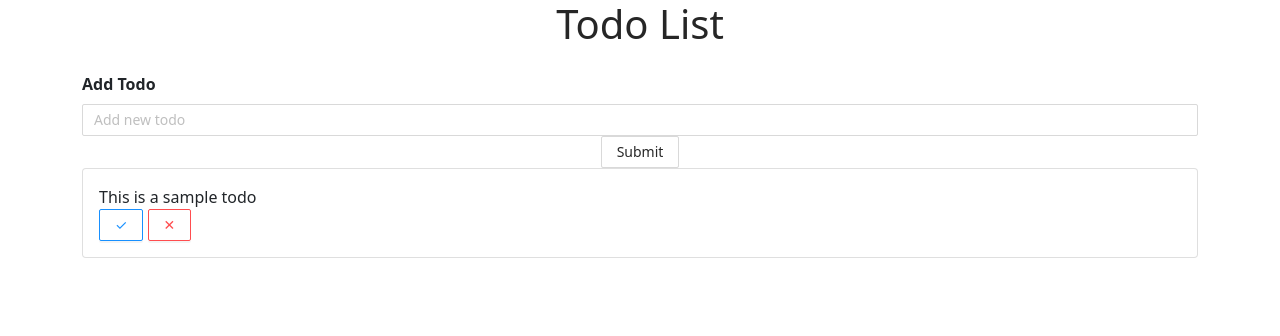
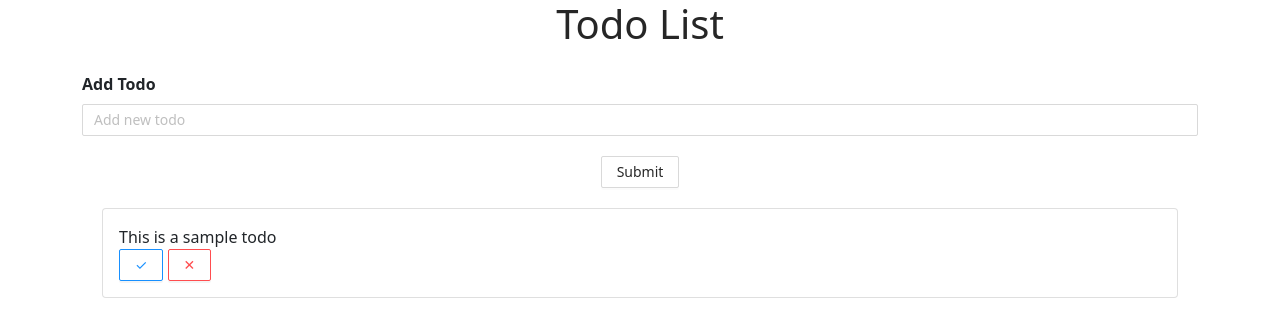
Before and after one commit to klangthang/new-deadline, a React (Create React App) app: page / in a window 1280 px wide. Shown: the top 336 px of the page. Built offline with nearby package versions, Linux system fonts and the light colour scheme.

Commit message:
new update

```diff
--- a/src/App.js
+++ b/src/App.js
@@ -1,7 +1,8 @@
 import React from "react";
+import {useState} from 'react';
 import "./App.css";
 import { Card, Form } from 'react-bootstrap';
-import { Button, Input, Row  } from 'antd'
+import { Button, Input, Row, Space, Col  } from 'antd'
 import 'bootstrap/dist/css/bootstrap.min.css';
 
 
@@ -13,7 +14,7 @@ function Todo({ todo, index, markTodo, removeTodo }) {
 
     >
       <span style={{ textDecoration: todo.isDone ? "line-through" : "" }}>{todo.text}</span>
-      <div>
+      <div style={{justifyContent: "space-between"}}>
         <Button type="primary" ghost onClick={() => markTodo(index)}>✓</Button>{' '}
         <Button type="primary" ghost onClick={() => removeTodo(index)} danger>✕</Button>
       </div>
@@ -23,6 +24,7 @@ function Todo({ todo, index, markTodo, removeTodo }) {
 
 function FormTodo({ addTodo }) {
   const [value, setValue] = React.useState("");
+  const [size,setSize] = useState("medium");
 
   const handleSubmit = e => {
     e.preventDefault();
@@ -32,17 +34,22 @@ function FormTodo({ addTodo }) {
   };
 
   return (
+
     <Form onSubmit={handleSubmit}>
       <Form.Group>
         <Form.Label><b>Add Todo</b></Form.Label>
       </Form.Group>
+      <Col>
       <Input type="text" value={value} onChange={e => setValue(e.target.value)} placeholder="Add new todo"></Input>
+      </Col>
       <Row justify="center">
-      <Button type="submit" onClick={handleSubmit} >
+      <Button type="submit" onClick={handleSubmit} style={{marginTop:20}}>
         Submit
       </Button>
       </Row>
     </Form>
+
+
   );
 }
 
@@ -78,7 +85,7 @@ function App() {
         <FormTodo addTodo={addTodo} />
         <div>
           {todos.map((todo, index) => (
-            <Card>
+            <Card style={{ margin:20}}>
               <Card.Body>
                 <Todo
                   key={index}
```
